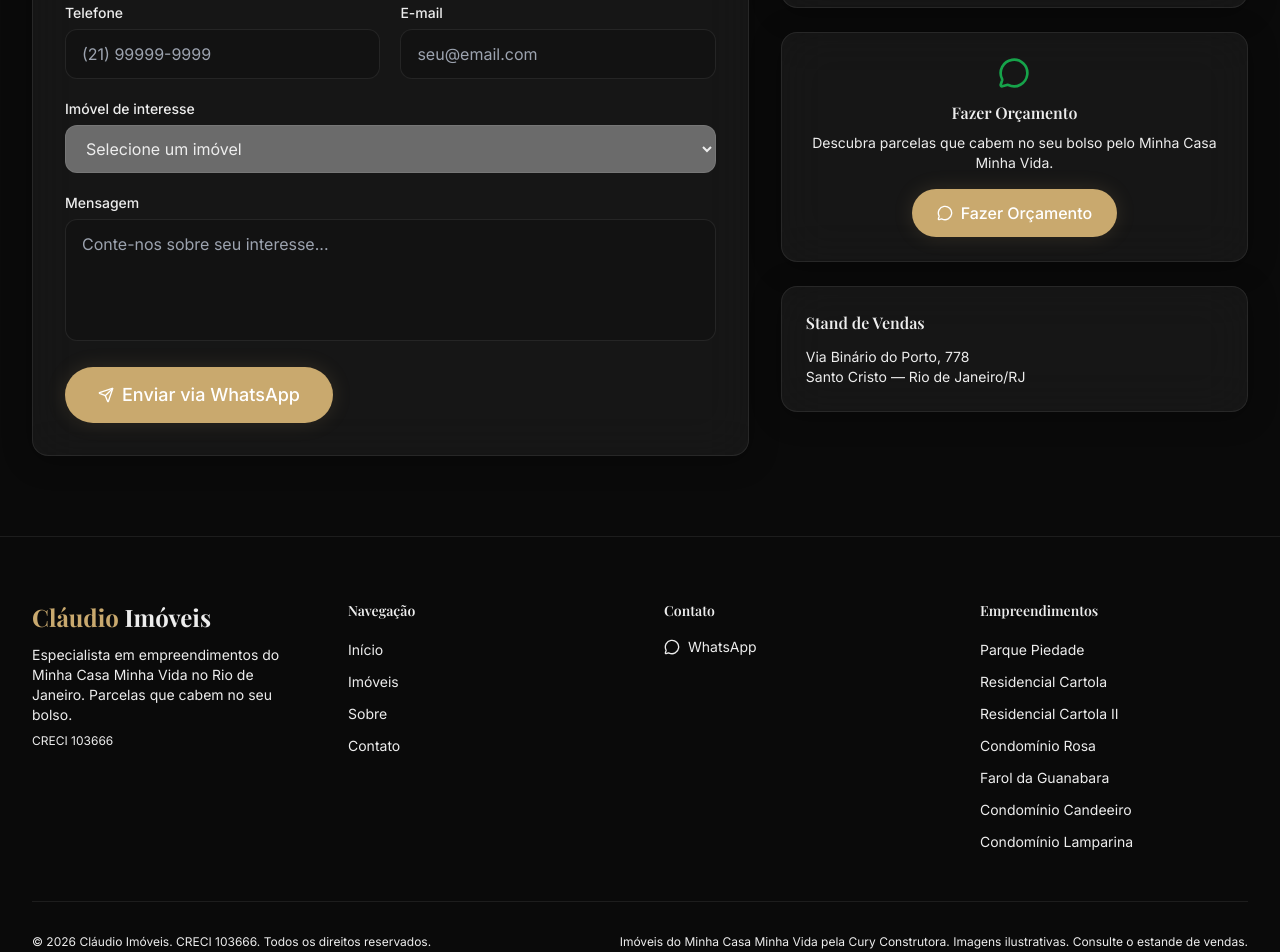
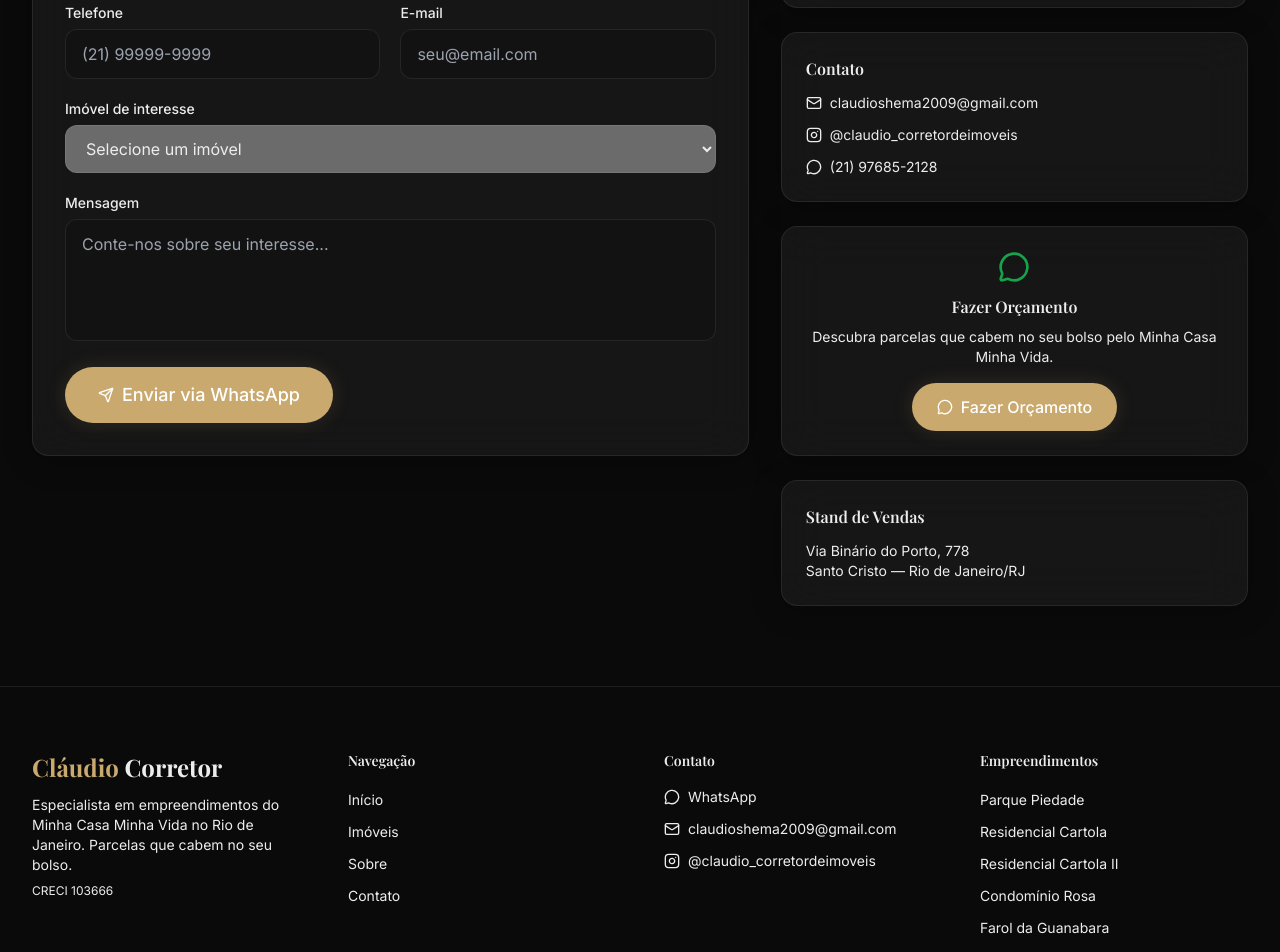
Before and after one commit to renatin77/claudioimoveis2, a Next.js app: page /contato in a window 1280 px wide. Shown: the part 560-1512 px from the top of the page. Built offline with nearby package versions, Linux system fonts and the light colour scheme; a web font is replaced by a local one.

Commit message:
Rename to Claudio Corretor, add email and Instagram

```diff
--- a/src/app/contato/page.tsx
+++ b/src/app/contato/page.tsx
@@ -1,7 +1,7 @@
 "use client";
 
 import { useState } from "react";
-import { MessageCircle, Send, Home } from "lucide-react";
+import { MessageCircle, Send, Home, Mail, Instagram } from "lucide-react";
 import ScrollReveal from "@/components/ui/ScrollReveal";
 import GlassCard from "@/components/ui/GlassCard";
 import CTAButton from "@/components/ui/CTAButton";
@@ -165,6 +165,47 @@ export default function ContatoPage() {
                </ScrollReveal>
 
                <ScrollReveal delay={200}>
+                 <GlassCard padding="p-6">
+                   <p className="font-serif font-semibold text-foreground mb-3">
+                     Contato
+                   </p>
+                   <ul className="space-y-3">
+                     <li>
+                       <a
+                         href={`mailto:${broker.email}`}
+                         className="flex items-center gap-2 text-sm text-foreground/60 hover:text-gold transition-colors duration-200"
+                       >
+                         <Mail className="w-4 h-4" />
+                         {broker.email}
+                       </a>
+                     </li>
+                     <li>
+                       <a
+                         href={broker.instagram}
+                         target="_blank"
+                         rel="noopener noreferrer"
+                         className="flex items-center gap-2 text-sm text-foreground/60 hover:text-gold transition-colors duration-200"
+                       >
+                         <Instagram className="w-4 h-4" />
+                         @claudio_corretordeimoveis
+                       </a>
+                     </li>
+                     <li>
+                       <a
+                         href={getWhatsAppLink()}
+                         target="_blank"
+                         rel="noopener noreferrer"
+                         className="flex items-center gap-2 text-sm text-foreground/60 hover:text-gold transition-colors duration-200"
+                       >
+                         <MessageCircle className="w-4 h-4" />
+                         {broker.whatsappDisplay}
+                       </a>
+                     </li>
+                   </ul>
+                 </GlassCard>
+               </ScrollReveal>
+
+               <ScrollReveal delay={300}>
                  <GlassCard padding="p-6" className="text-center">
                    <MessageCircle className="w-8 h-8 text-green-600 mx-auto mb-3" />
                    <p className="font-serif font-semibold text-foreground mb-2">
--- a/src/components/Footer.tsx
+++ b/src/components/Footer.tsx
@@ -1,7 +1,7 @@
 "use client";
 
 import Link from "next/link";
-import { MessageCircle } from "lucide-react";
+import { MessageCircle, Mail, Instagram } from "lucide-react";
 import { broker, getWhatsAppLink } from "@/data/broker";
 
 export default function Footer() {
@@ -67,6 +67,26 @@ export default function Footer() {
                   WhatsApp
                 </a>
               </li>
+              <li>
+                <a
+                  href={`mailto:${broker.email}`}
+                  className="flex items-center gap-2 text-sm text-foreground/60 hover:text-gold transition-colors duration-200"
+                >
+                  <Mail className="w-4 h-4" />
+                  {broker.email}
+                </a>
+              </li>
+              <li>
+                <a
+                  href={broker.instagram}
+                  target="_blank"
+                  rel="noopener noreferrer"
+                  className="flex items-center gap-2 text-sm text-foreground/60 hover:text-gold transition-colors duration-200"
+                >
+                  <Instagram className="w-4 h-4" />
+                  @claudio_corretordeimoveis
+                </a>
+              </li>
             </ul>
           </div>
 
--- a/src/data/broker.ts
+++ b/src/data/broker.ts
@@ -1,9 +1,10 @@
 export const broker = {
-  nome: "Cláudio Imóveis",
+  nome: "Cláudio Corretor",
   creci: "103666",
   whatsapp: "+5521976852128",
   whatsappDisplay: "(21) 97685-2128",
-  email: "",
+  email: "claudioshema2009@gmail.com",
+  instagram: "https://www.instagram.com/claudio_corretordeimoveis",
   descricao:
     "Ajudo familias a realizar o sonho da casa propria. Empreendimentos do programa Minha Casa Minha Vida com parcelas que cabem no seu bolso, lazer completo e localizacao privilegiada no Rio de Janeiro.",
 };
```
Lines whose indentation alone changed are shown as unchanged.
